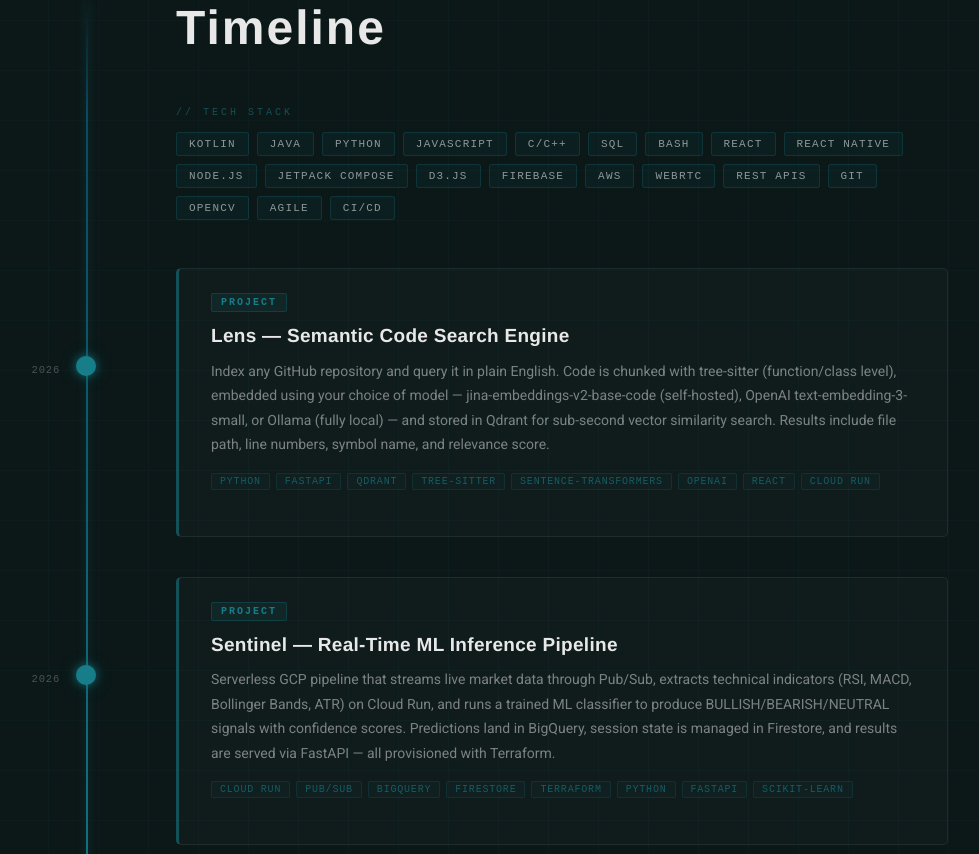
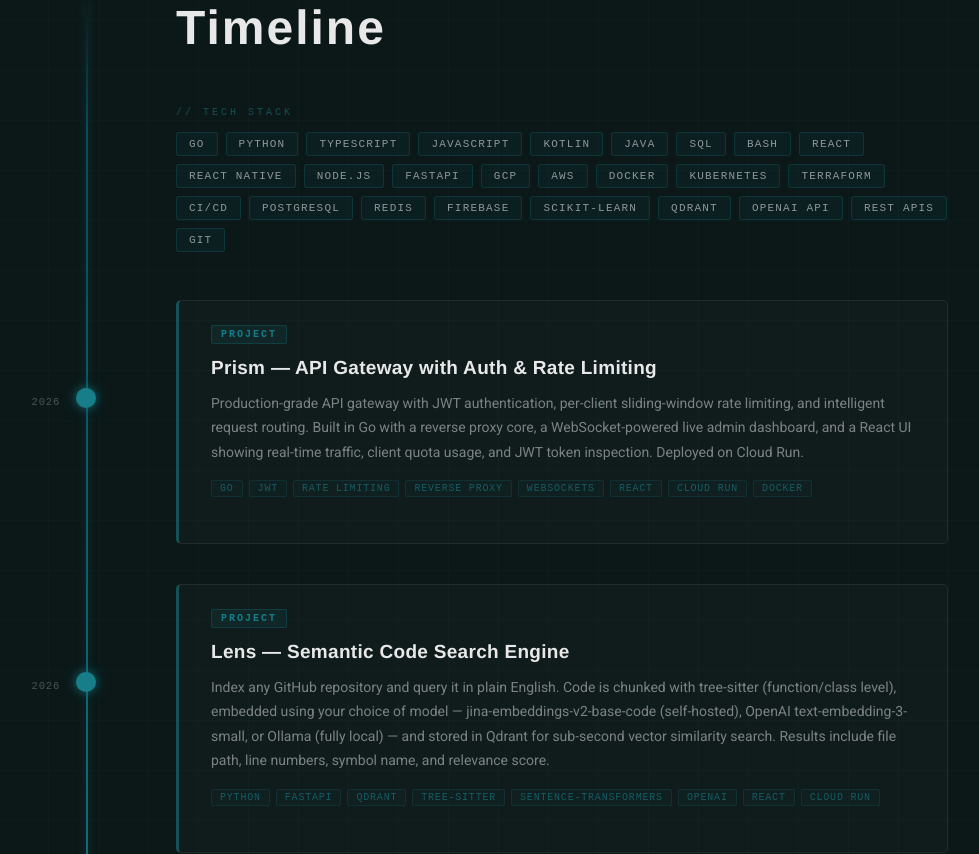
Before and after one commit to adsouza5/portfolio-react, a React (Create React App) app: page / in a window 1280 px wide. Shown: the part 880-1734 px from the top of the page, without its empty margins (152-1131 px from the left). Built offline with nearby package versions, Linux system fonts and the light colour scheme; a web font is replaced by a local one.

Commit message:
Sync Synechron card with resume, update skills strip, remove ghost projects

```diff
--- a/src/components/Skills.js
+++ b/src/components/Skills.js
@@ -2,10 +2,11 @@ import React from 'react';
 import './Skills.css';
 
 const SKILLS = [
-  'Kotlin', 'Java', 'Python', 'JavaScript', 'C/C++', 'SQL', 'Bash',
-  'React', 'React Native', 'Node.js', 'Jetpack Compose', 'D3.js',
-  'Firebase', 'AWS', 'WebRTC', 'REST APIs', 'Git', 'OpenCV',
-  'Agile', 'CI/CD',
+  'Go', 'Python', 'TypeScript', 'JavaScript', 'Kotlin', 'Java', 'SQL', 'Bash',
+  'React', 'React Native', 'Node.js', 'FastAPI',
+  'GCP', 'AWS', 'Docker', 'Kubernetes', 'Terraform', 'CI/CD',
+  'PostgreSQL', 'Redis', 'Firebase',
+  'scikit-learn', 'Qdrant', 'OpenAI API', 'REST APIs', 'Git',
 ];
 
 const Skills = () => (
--- a/src/components/TimelineData.js
+++ b/src/components/TimelineData.js
@@ -2,6 +2,19 @@
 // type: 'project' | 'work' | 'education'
 
 const timelineEntries = [
+  {
+    type: 'project',
+    title: 'Prism — API Gateway with Auth & Rate Limiting',
+    org: null,
+    date: '2026',
+    location: null,
+    description:
+      'Production-grade API gateway with JWT authentication, per-client sliding-window rate limiting, and intelligent request routing. Built in Go with a reverse proxy core, a WebSocket-powered live admin dashboard, and a React UI showing real-time traffic, client quota usage, and JWT token inspection. Deployed on Cloud Run.',
+    tags: ['Go', 'JWT', 'Rate Limiting', 'Reverse Proxy', 'WebSockets', 'React', 'Cloud Run', 'Docker'],
+    link: 'https://github.com/adsouza5/prism-api',
+    status: null,
+    showcase: 'Prism',
+  },
   {
     type: 'project',
     title: 'Lens — Semantic Code Search Engine',
@@ -35,8 +48,8 @@ const timelineEntries = [
     date: "Mar '24 – Present",
     location: 'New York, NY',
     description:
-      'Optimised mobile app efficiency by 25% and maintainability by 20% migrating Java to Kotlin. Built advanced Jetpack Compose UI features including dark mode and a redesigned settings page, lifting user engagement 15%. Developed a secure Kotlin widget for card data display and leveraged Python with Tesseract and OpenCV for structured image-to-JSON text extraction.',
-    tags: ['Kotlin', 'Jetpack Compose', 'Java', 'Python', 'OpenCV', 'Android'],
+      'Engineered a production-grade OCR pipeline (Python, OpenCV, Tesseract) increasing digitization throughput by 40%. Owned end-to-end frontend delivery for a large-scale enterprise client — scoping and delivering 350+ feature requests directly with stakeholders. Spearheaded Java → Kotlin modernization cutting build time by 25% and maintainability overhead by 20%.',
+    tags: ['Python', 'OpenCV', 'Tesseract', 'React', 'Node.js', 'Kotlin', 'Java'],
     link: null,
     status: null,
   },
```
Also changed, not shown: src/components/ProjectsData.js (+0 -30 lines).
